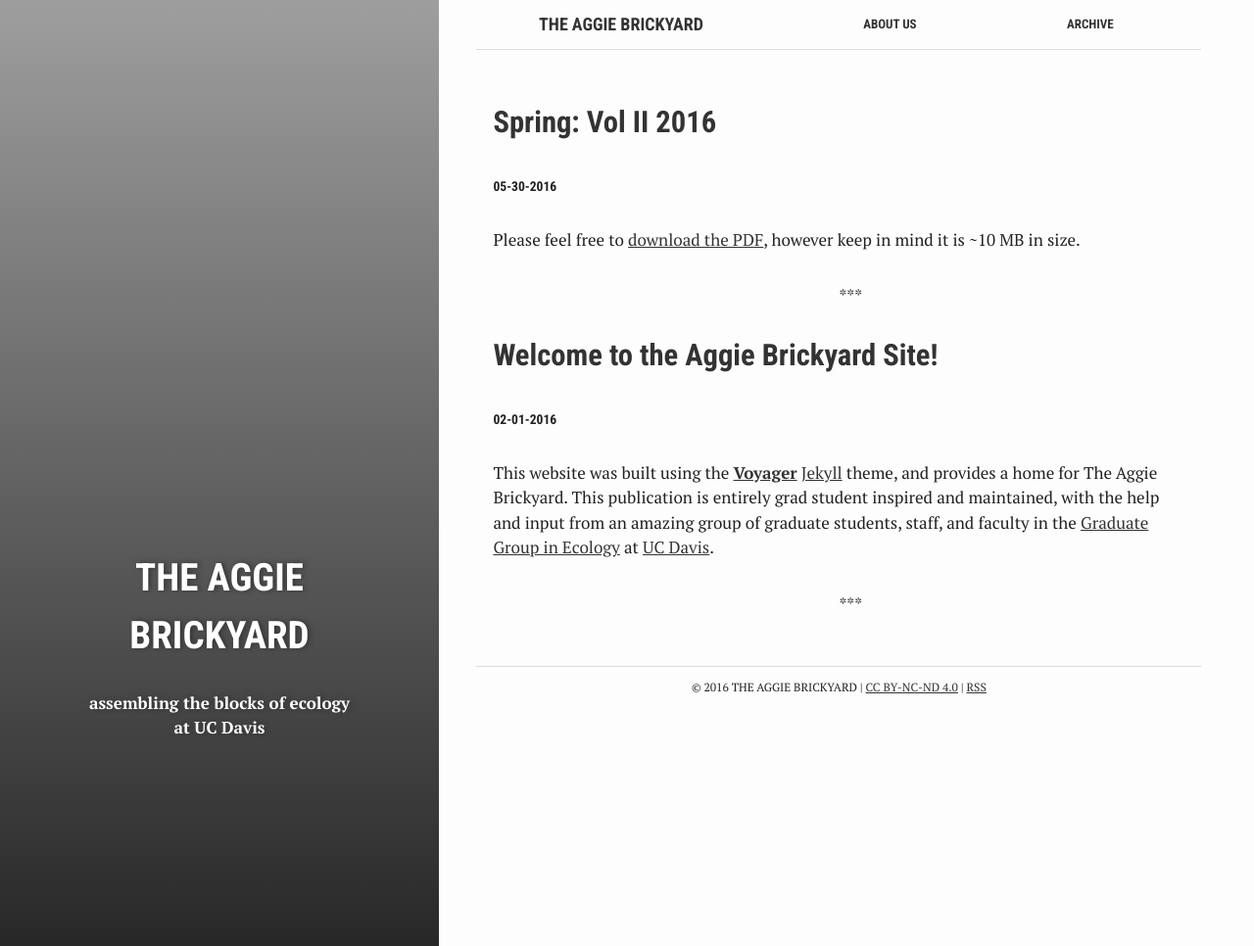
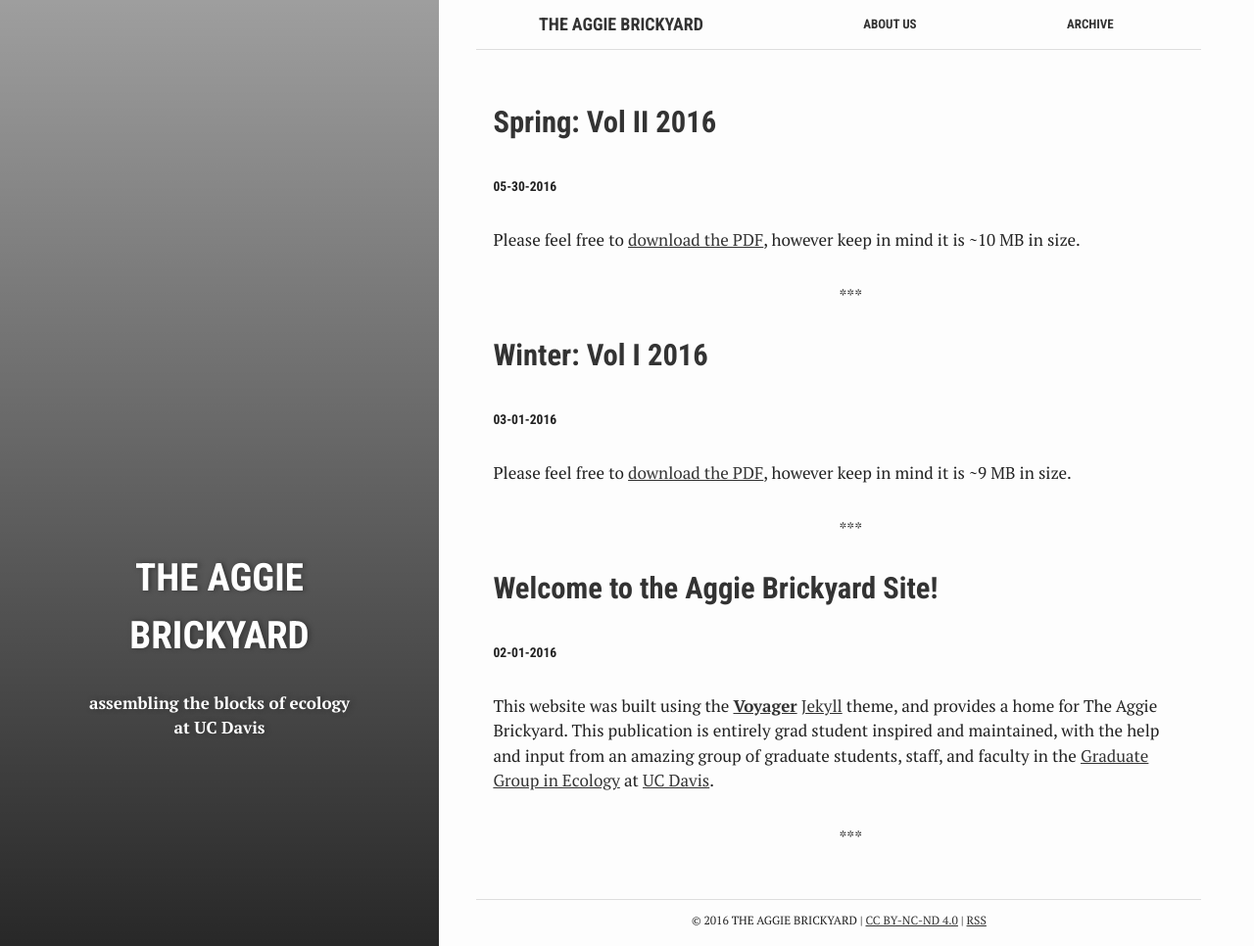
Before and after one commit to aggiebrickyard/aggiebrickyard.github.io, a Jekyll site: the page built from index.html, in a window 1280 px wide and 966 px high. Shown: the whole window at 98% size. Built offline with Jekyll 4.4.1, drawn with Linux system fonts in a browser that asks for light colours.

Commit message:
update yaml with correct html

```diff
--- a/_config.yml
+++ b/_config.yml
@@ -9,7 +9,7 @@ email: brickyardeditors@gmail.com
 description: The homesite for the GGE student magazine
 baseurl: "" # the subpath of your site, e.g. /blog
 lang: "en"
-url: "https://aggiebrickyard.github.io/aggiebrickyard" # the base hostname & protocol for your site
+url: "https://aggiebrickyard.github.io" # the base hostname & protocol for your site
 twitter_username: aggiebrickyard
 github_username:  aggiebrickyard
 disqus_username:
--- /dev/null
+++ b/_posts/2016-02-30-WinterVol.md
@@ -0,0 +1,17 @@
+---
+bg: "allisonsimler.jpg"
+layout: post
+title:  "Winter: Vol I 2016"
+crawlertitle: "Winter 2016"
+summary: "<b>It's Alive (Vol I)</b>"
+date:   2016-02-30
+categories: posts
+tags: ['Volumes']
+author: Editors
+---
+
+Please feel free to [download the PDF]({{ site.url }}/assets/brickyardpdfs/TAB_WQ2016_optimized.pdf), however keep in mind it is ~9 MB in size.
+
+If you would like a lower resolution version (*less than 2MB*), please see the version below.
+
+{% include embedpdf.html code="259bjphwllygc7c/TAB_WQ2016_preview.pdf" width=100 height=800 %}
```
Also changed, not shown: 5 other files.
